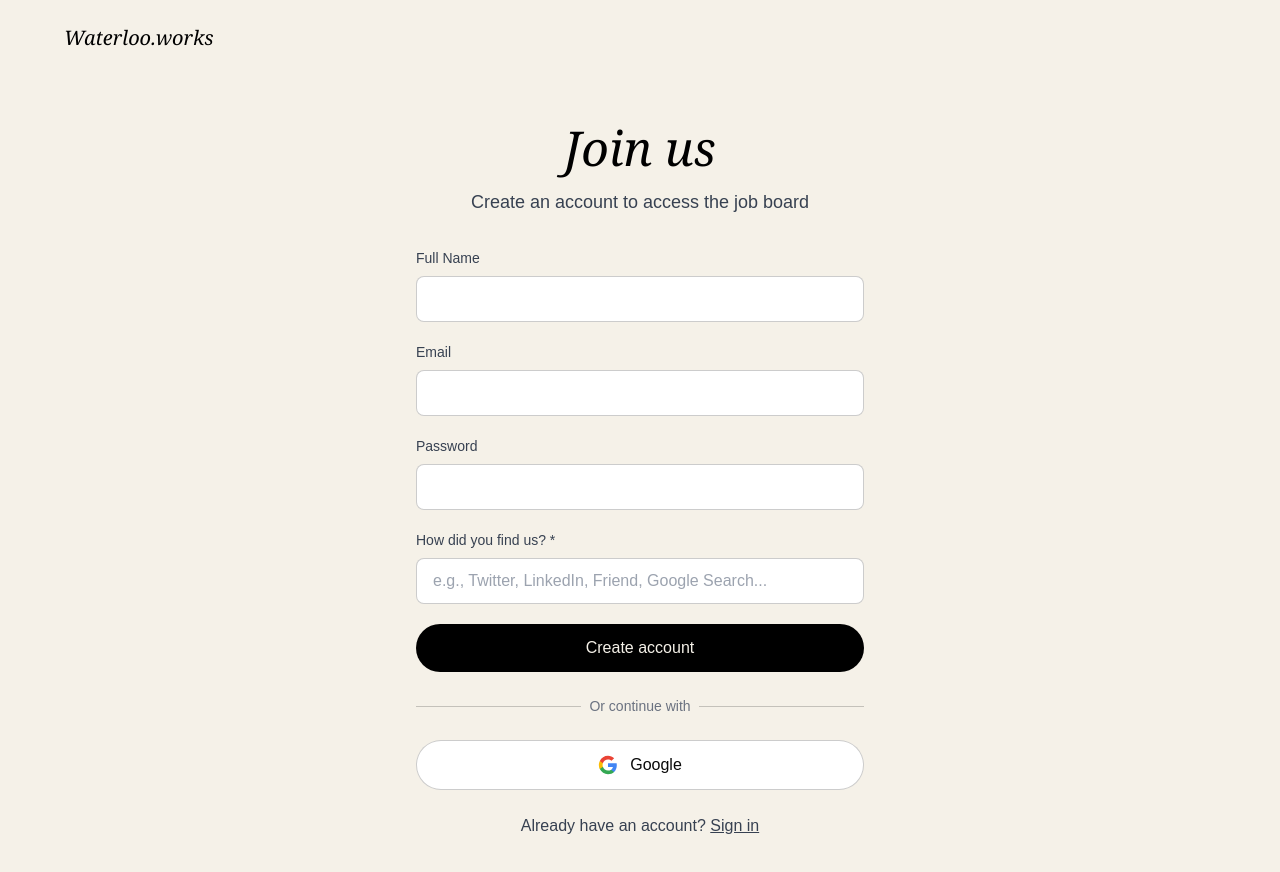
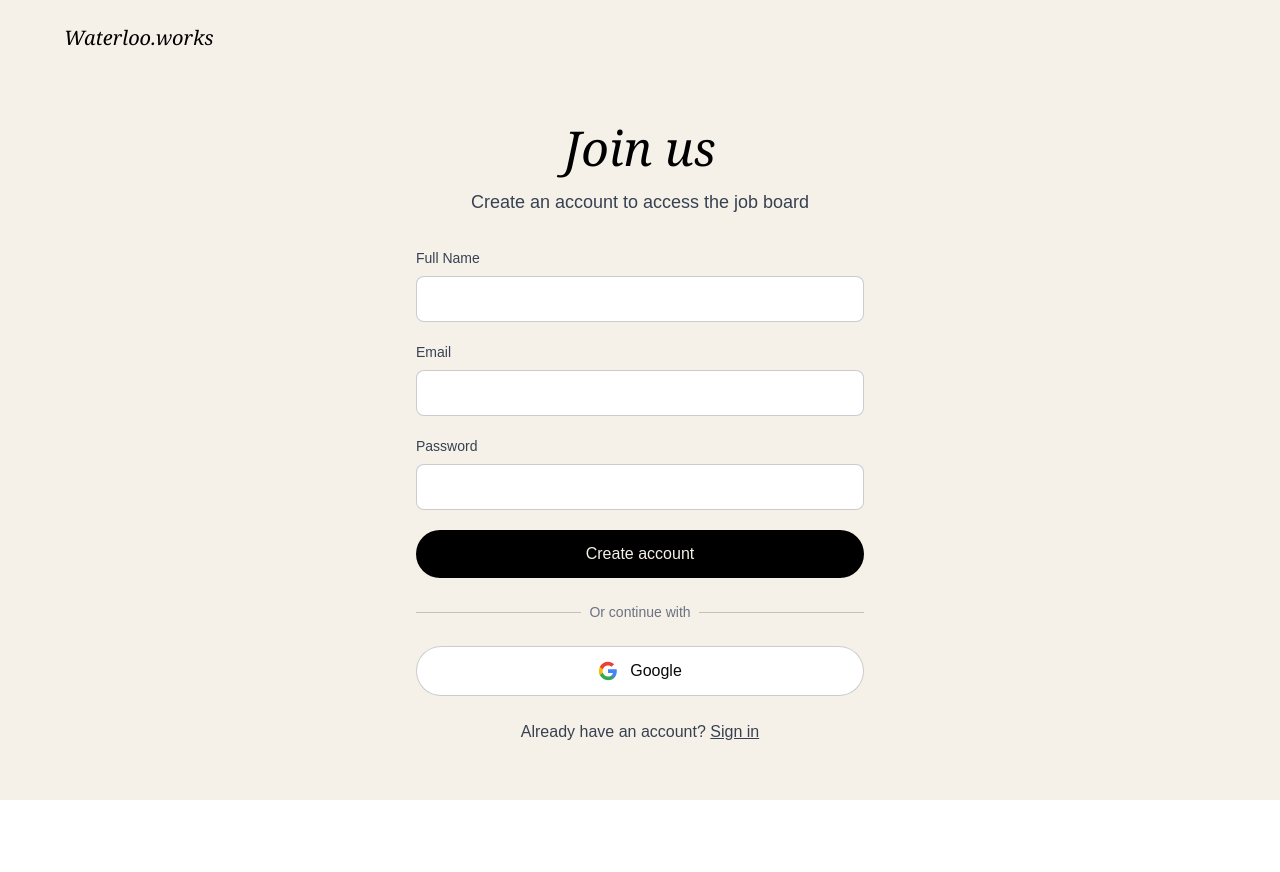
Before and after one commit to Waterloo-Works/Waterloo-Works, a Next.js app: page /signup in a window 1280 px wide. Shown: the top 872 px of the page. After the commit the page ends 800 px from the top, so only its background shows below. Built offline with nearby package versions, Linux system fonts and the light colour scheme; no server answers.

Commit message:
refactor: remove unused source state and related validation from SignUpPage

```diff
--- a/app/signup/page.tsx
+++ b/app/signup/page.tsx
@@ -10,7 +10,6 @@ export default function SignUpPage() {
 	const [email, setEmail] = useState("");
 	const [password, setPassword] = useState("");
 	const [fullName, setFullName] = useState("");
-	const [source, setSource] = useState("");
 	const [error, setError] = useState<string | null>(null);
 	const [loading, setLoading] = useState(false);
 	const supabase = createClient();
@@ -38,13 +37,6 @@ export default function SignUpPage() {
 		setLoading(true);
 		setError(null);
 
-		// Validate source field
-		if (!source.trim()) {
-			setError("Please tell us how you found us");
-			setLoading(false);
-			return;
-		}
-
 		try {
 			const { data: authData, error: signUpError } = await supabase.auth.signUp({
 				email,
@@ -52,7 +44,6 @@ export default function SignUpPage() {
 				options: {
 					data: {
 						full_name: fullName,
-						source,
 					},
 					emailRedirectTo: `${window.location.origin}/auth/callback`,
 				},
@@ -69,7 +60,6 @@ export default function SignUpPage() {
 					userId: authData.user.id,
 					email,
 					fullName,
-					source,
 				});
 			}
 
@@ -159,25 +149,6 @@ export default function SignUpPage() {
 							/>
 						</div>
 
-						{/* How did you find us */}
-						<div>
-							<label
-								htmlFor="source"
-								className="block text-sm font-medium text-gray-700 mb-2"
-							>
-								How did you find us? *
-							</label>
-							<input
-								type="text"
-								id="source"
-								value={source}
-								onChange={e => setSource(e.target.value)}
-								placeholder="e.g., Twitter, LinkedIn, Friend, Google Search..."
-								className="w-full px-4 py-2.5 border border-black/20 rounded-lg bg-white focus:outline-none focus:ring-2 focus:ring-black/20"
-								required
-							/>
-						</div>
-
 						{/* Error Message */}
 						{error && (
 							<div className="p-3 bg-red-50 border border-red-200 rounded-lg text-red-700 text-sm">
```
